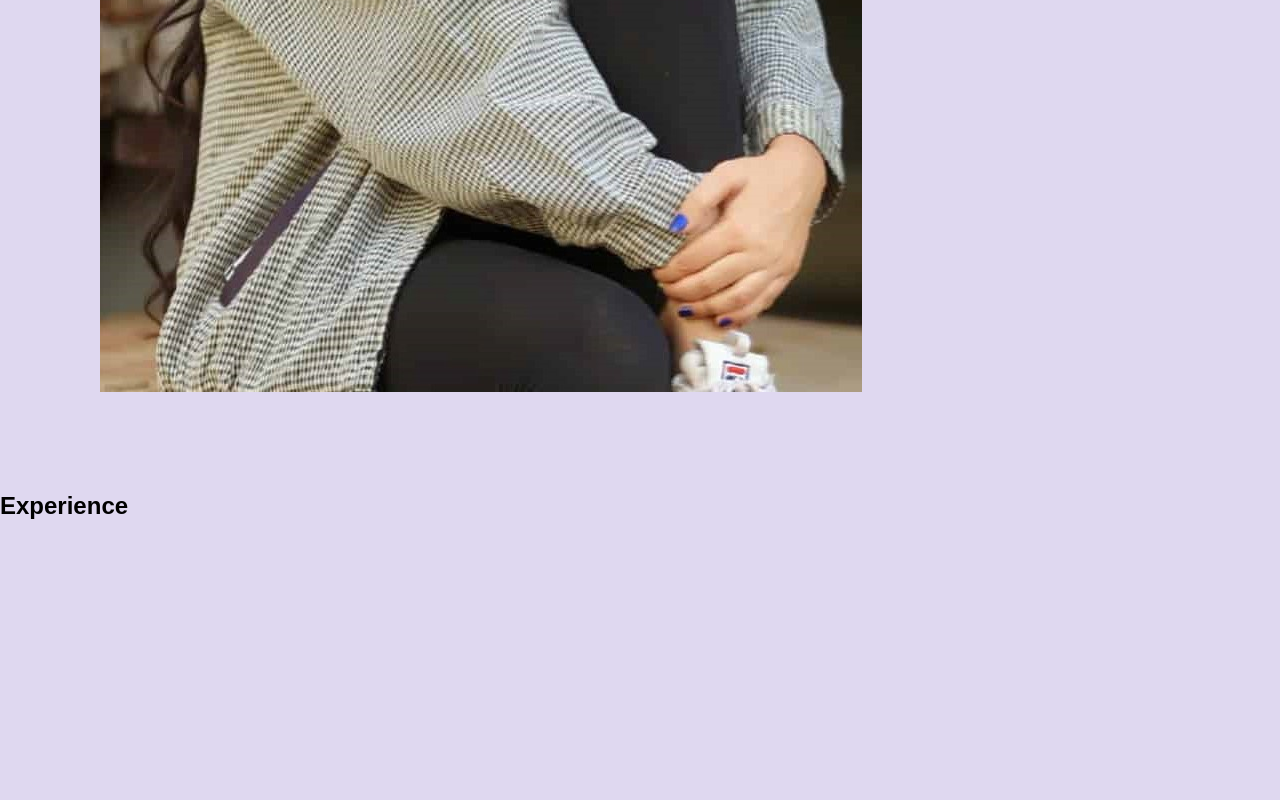
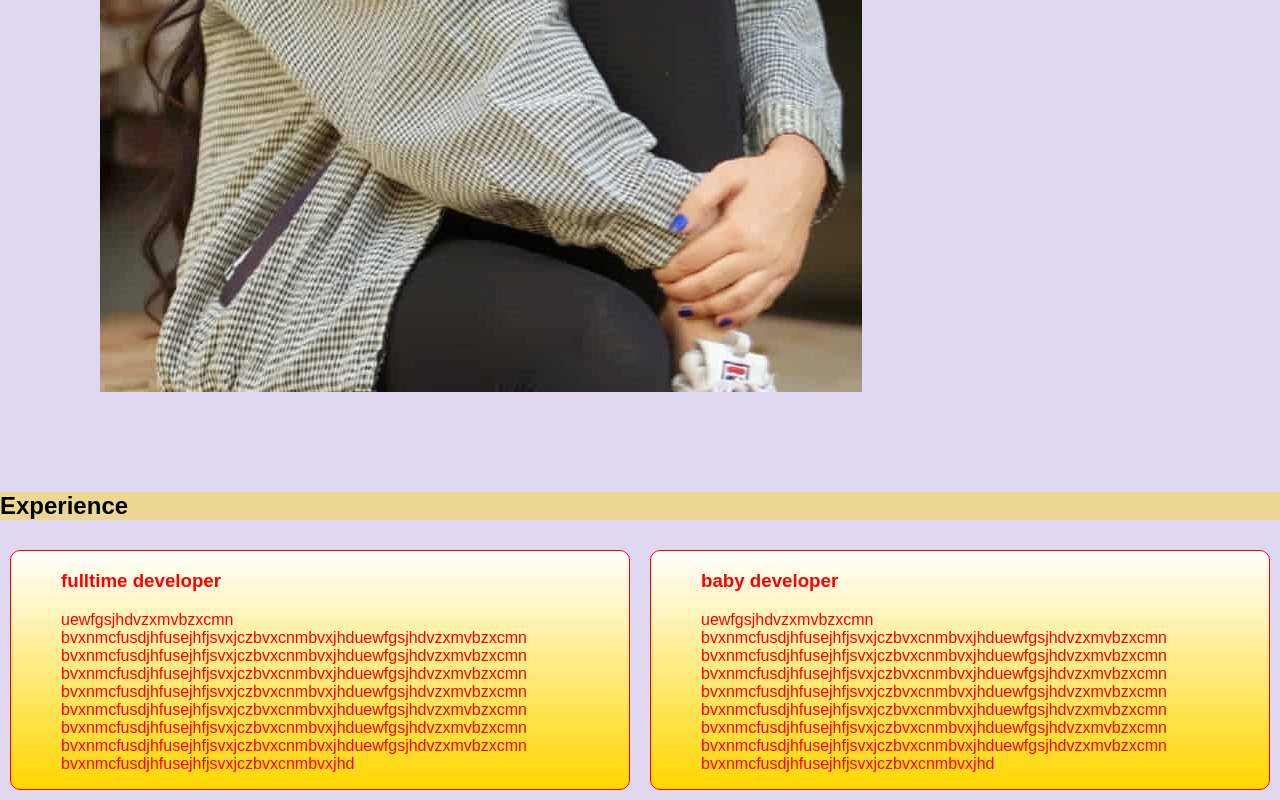
Before and after one commit to AhmdShuvo/portfolio, a plain HTML site: page index.html in a window 1280 px wide. Shown: the part 1342-2142 px from the top of the page. Before the commit the page ends 1882 px from the top, so only its background shows below. Drawn offline with Linux system fonts and the light colour scheme.

Commit message:
complete

```diff
--- a/index.html
+++ b/index.html
@@ -51,8 +51,27 @@
 
 </section  >
 <section>
+    <h1 class="experience"><strong>Experience</strong></h1>
+<section class="bottom">
+<div class="half" >
 
-<h1>Experience</h1>
+
+
+<h3>fulltime developer</h3>
+<p>uewfgsjhdvzxmvbzxcmn bvxnmcfusdjhfusejhfjsvxjczbvxcnmbvxjhduewfgsjhdvzxmvbzxcmn bvxnmcfusdjhfusejhfjsvxjczbvxcnmbvxjhduewfgsjhdvzxmvbzxcmn bvxnmcfusdjhfusejhfjsvxjczbvxcnmbvxjhduewfgsjhdvzxmvbzxcmn bvxnmcfusdjhfusejhfjsvxjczbvxcnmbvxjhduewfgsjhdvzxmvbzxcmn bvxnmcfusdjhfusejhfjsvxjczbvxcnmbvxjhduewfgsjhdvzxmvbzxcmn bvxnmcfusdjhfusejhfjsvxjczbvxcnmbvxjhduewfgsjhdvzxmvbzxcmn bvxnmcfusdjhfusejhfjsvxjczbvxcnmbvxjhduewfgsjhdvzxmvbzxcmn bvxnmcfusdjhfusejhfjsvxjczbvxcnmbvxjhd</p>
+
+</div>
+<div class="half">
+
+    <h3>baby developer</h3>
+    <p>uewfgsjhdvzxmvbzxcmn bvxnmcfusdjhfusejhfjsvxjczbvxcnmbvxjhduewfgsjhdvzxmvbzxcmn bvxnmcfusdjhfusejhfjsvxjczbvxcnmbvxjhduewfgsjhdvzxmvbzxcmn bvxnmcfusdjhfusejhfjsvxjczbvxcnmbvxjhduewfgsjhdvzxmvbzxcmn bvxnmcfusdjhfusejhfjsvxjczbvxcnmbvxjhduewfgsjhdvzxmvbzxcmn bvxnmcfusdjhfusejhfjsvxjczbvxcnmbvxjhduewfgsjhdvzxmvbzxcmn bvxnmcfusdjhfusejhfjsvxjczbvxcnmbvxjhduewfgsjhdvzxmvbzxcmn bvxnmcfusdjhfusejhfjsvxjczbvxcnmbvxjhduewfgsjhdvzxmvbzxcmn bvxnmcfusdjhfusejhfjsvxjczbvxcnmbvxjhd</p>
+
+
+</div>
+
+
+</section>
+
 
 
 
--- a/main.css
+++ b/main.css
@@ -56,10 +56,21 @@ color: red;
     font-size: 26px;
 margin-left: 20px;
 }
+.half{
+
+    width: 50%;
+    margin: 10px;
+    border: solid red 1px;
+    border-radius: 10px;
+   color: red;
+   background-image: linear-gradient(white,gold);
+   padding-left: 50px;
+}
+.bottom{
+    display: flex;
+}
 .experience{
-    display:flex;
 
-
-
-border: thin hsla(0, 88%, 17%, 0.959) 5px;
+    background-color: rgba(255, 217, 0, 0.384);
+    background-image: radial-gradient(white.silver);
 }
```
